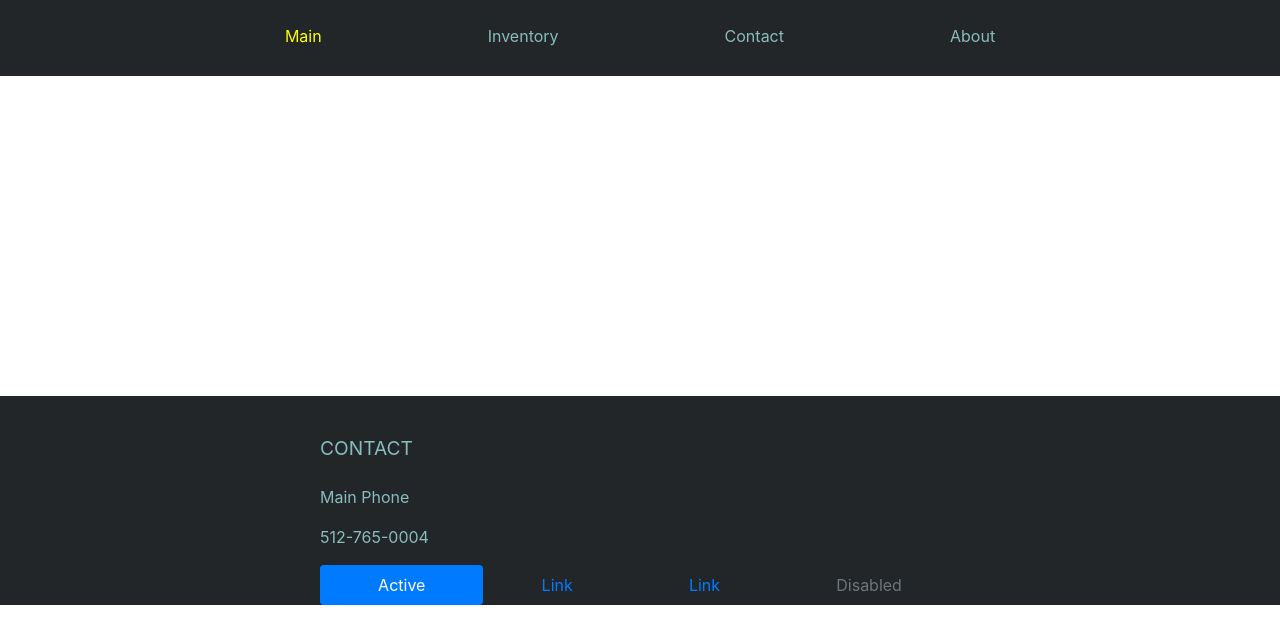
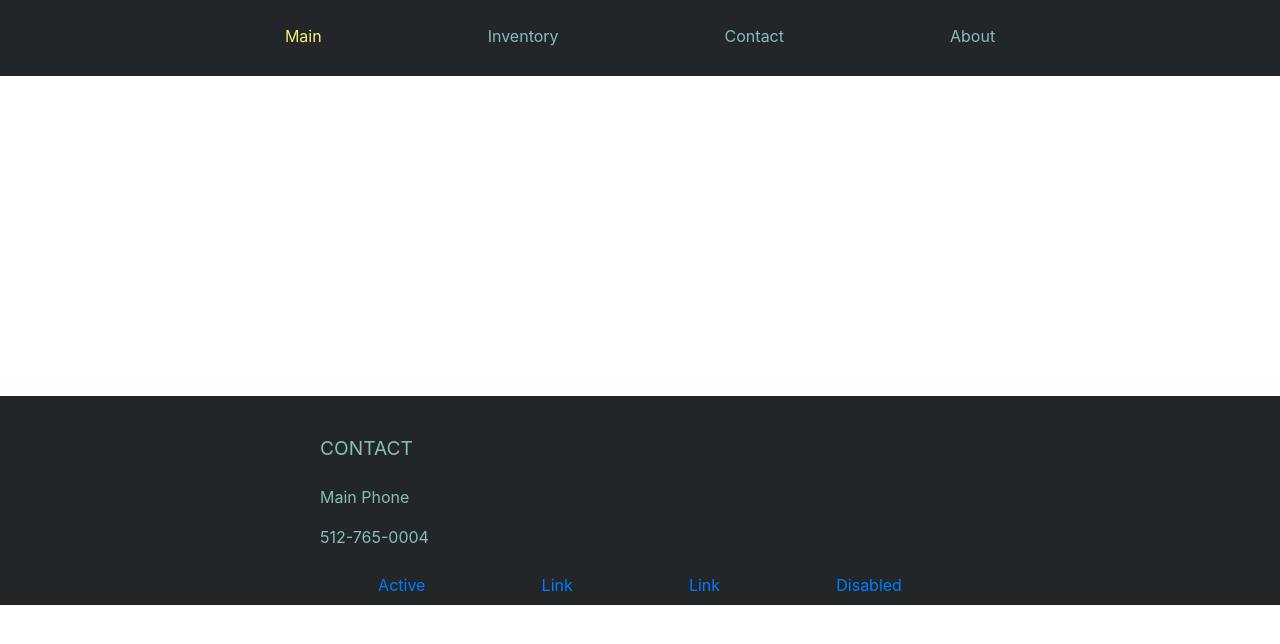
Before and after one commit to vinedsel/astro-moderne, a website: page main.html in a window 1280 px wide. Shown: the part 110-754 px from the top of the page. Drawn offline with nearby package versions, Linux system fonts and the light colour scheme; a web font is replaced by a local one.

Commit message:
Tweaked the selected color in the navbar

```diff
--- a/astro.css
+++ b/astro.css
@@ -158,7 +158,7 @@ li {
 }
 
 .navbar-nav>.nav-active>div>a {
-  color: yellow !important;
+  color: rgb(243, 243, 117) !important;
   text-decoration: none;
 }
 
--- a/main.html
+++ b/main.html
@@ -37,8 +37,7 @@
         <div class="navbar-nav">
 
           <li class="nav-active">
-            <div id="main"><a class="nav-link" href="main.html">Main<span
-                  class="sr-only">(current)</span></a>
+            <div id="main"><a class="nav-link" href="main.html">Main</a>
             </div>
           </li>
           <li class="nav-item">
@@ -48,7 +47,7 @@
             <div id="contact"><a class="nav-link" href="contact.html">Contact</a></div>
           </li>
           <li class="nav-item">
-            <div id="about"><a style="hover:yellow;" class="nav-link" href="about.html">About</a></div>
+            <div id="about"><a class="nav-link" href="about.html">About</a></div>
           </li>
 
       </div>
@@ -70,10 +69,10 @@
       <p>512-765-0004</p>
 
         <nav class="nav nav-pills flex-column flex-sm-row">
-          <a class="flex-sm-fill text-sm-center nav-link active" href="#">Active</a>
+          <a class="flex-sm-fill text-sm-center nav-link" href="#">Active</a>
           <a class="flex-sm-fill text-sm-center nav-link" href="#">Link</a>
           <a class="flex-sm-fill text-sm-center nav-link" href="#">Link</a>
-          <a class="flex-sm-fill text-sm-center nav-link disabled" href="#">Disabled</a>
+          <a class="flex-sm-fill text-sm-center nav-link" href="#">Disabled</a>
         </nav>
 
       </div>
```
